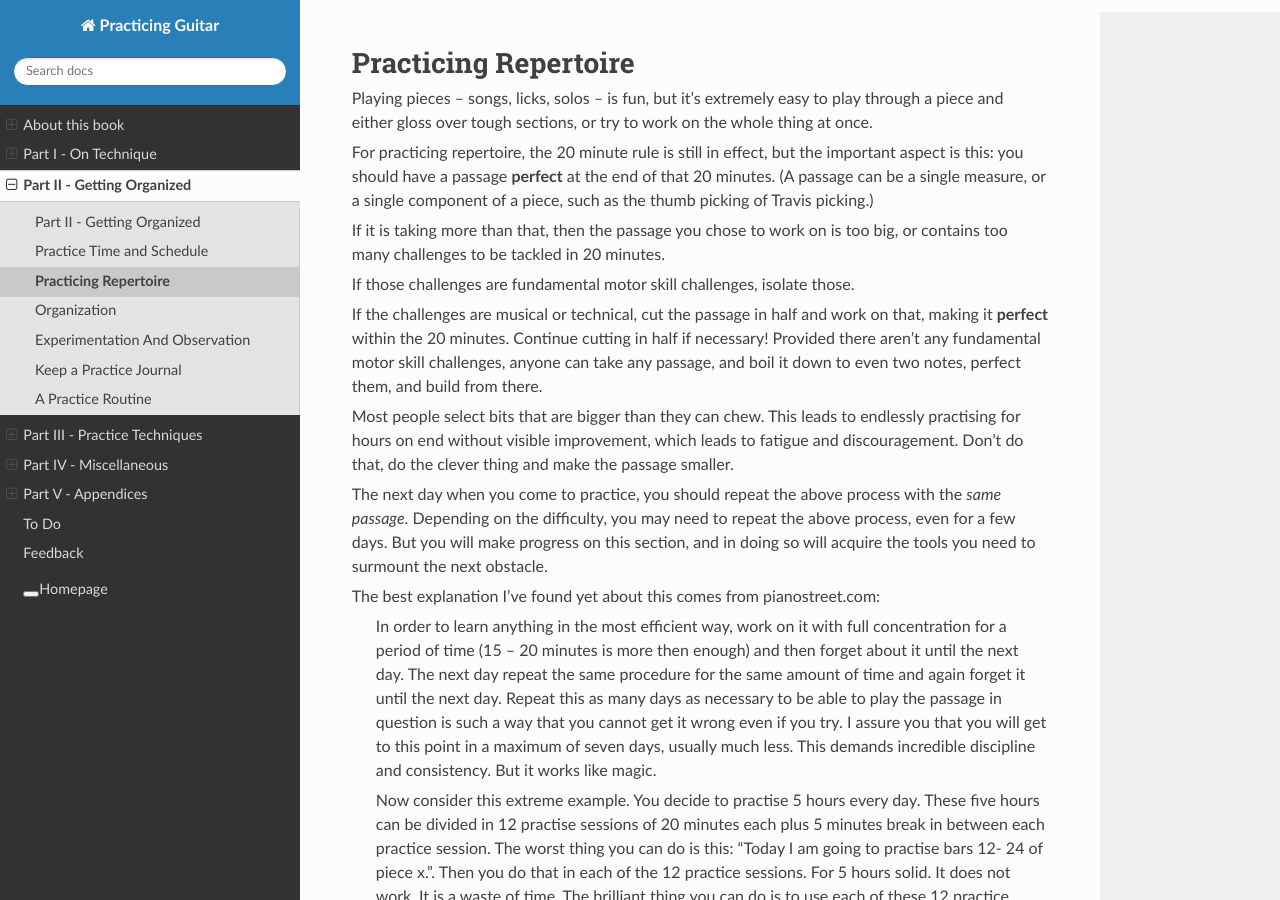
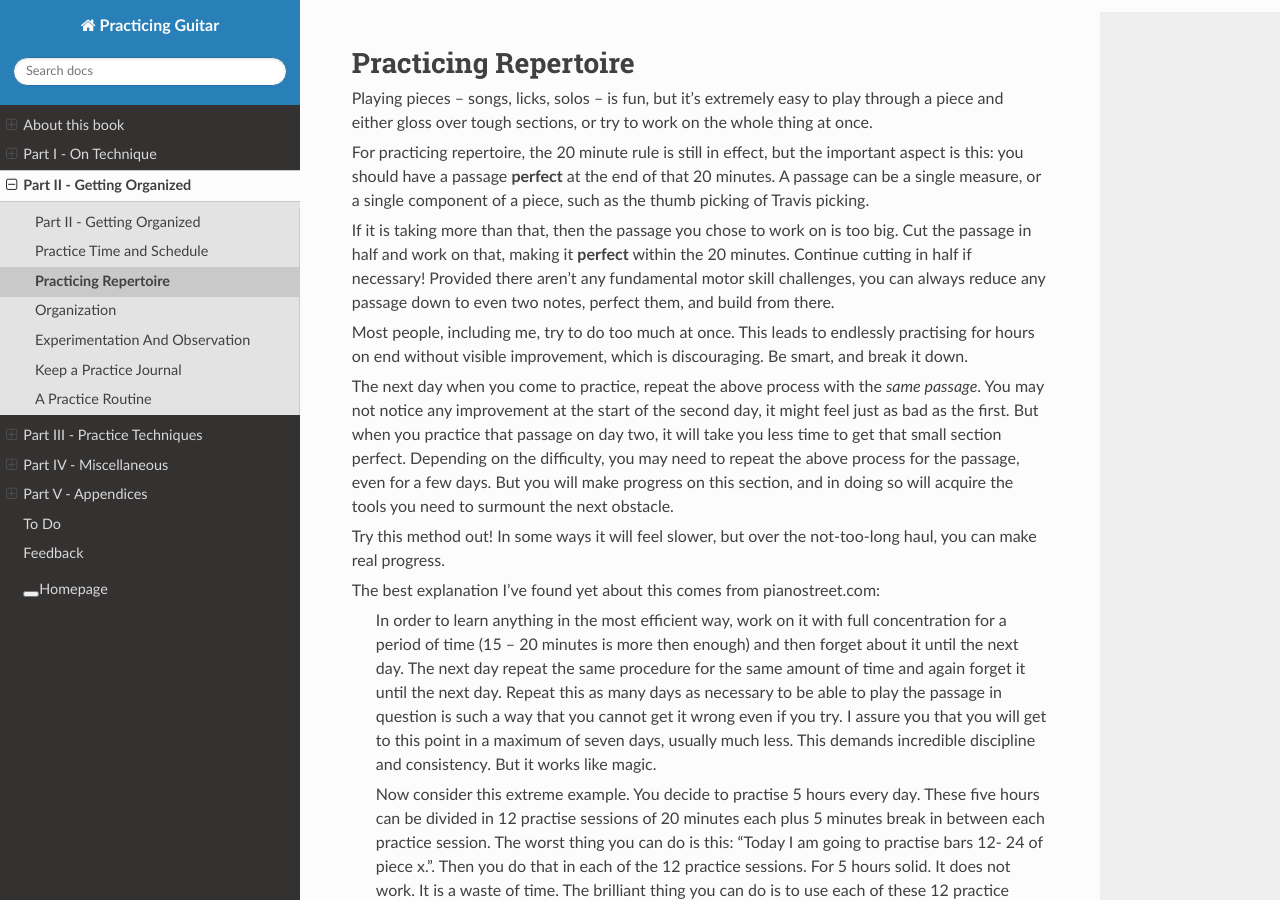
Before and after one commit to jzohrab/practicing-guitar, a Sphinx documentation site: the page built from docs/part-2-getting-organized/practicing-repertoire.rst, in a window 1280 px wide and 900 px high. Built offline with Sphinx 7.4.7 and the Read the Docs theme 2.0.0, drawn with Linux system fonts in a browser that asks for light colours; a script that is not in the unit is left out.

Commit message:
Repertoire.

```diff
--- a/docs/part-2-getting-organized/practicing-repertoire.rst
+++ b/docs/part-2-getting-organized/practicing-repertoire.rst
@@ -5,17 +5,15 @@ Practicing Repertoire
 
 Playing pieces -- songs, licks, solos -- is fun, but it's extremely easy to play through a piece and either gloss over tough sections, or try to work on the whole thing at once.
 
-For practicing repertoire, the 20 minute rule is still in effect, but the important aspect is this: you should have a passage **perfect** at the end of that 20 minutes.  (A passage can be a single measure, or a single component of a piece, such as the thumb picking of Travis picking.)
+For practicing repertoire, the 20 minute rule is still in effect, but the important aspect is this: you should have a passage **perfect** at the end of that 20 minutes.  A passage can be a single measure, or a single component of a piece, such as the thumb picking of Travis picking.
 
-If it is taking more than that, then the passage you chose to work on is too big, or contains too many challenges to be tackled in 20 minutes.
+If it is taking more than that, then the passage you chose to work on is too big.  Cut the passage in half and work on that, making it **perfect** within the 20 minutes.  Continue cutting in half if necessary!  Provided there aren't any fundamental motor skill challenges, you can always reduce any passage down to even two notes, perfect them, and build from there.
 
-If those challenges are fundamental motor skill challenges, isolate those.
+Most people, including me, try to do too much at once. This leads to endlessly practising for hours on end without visible improvement, which is discouraging.  Be smart, and break it down.
 
-If the challenges are musical or technical, cut the passage in half and work on that, making it **perfect** within the 20 minutes.  Continue cutting in half if necessary!  Provided there aren't any fundamental motor skill challenges, anyone can take any passage, and boil it down to even two notes, perfect them, and build from there.
+The next day when you come to practice, repeat the above process with the *same passage*.  You may not notice any improvement at the start of the second day, it might feel just as bad as the first.  But when you practice that passage on day two, it will take you less time to get that small section perfect.  Depending on the difficulty, you may need to repeat the above process for the passage, even for a few days.  But you will make progress on this section, and in doing so will acquire the tools you need to surmount the next obstacle.
 
-Most people select bits that are bigger than they can chew. This leads to endlessly practising for hours on end without visible improvement, which leads to fatigue and discouragement. Don't do that, do the clever thing and make the passage smaller.
-
-The next day when you come to practice, you should repeat the above process with the *same passage*.  Depending on the difficulty, you may need to repeat the above process, even for a few days.  But you will make progress on this section, and in doing so will acquire the tools you need to surmount the next obstacle.
+Try this method out!  In some ways it will feel slower, but over the not-too-long haul, you can make real progress.
 
 The best explanation I've found yet about this comes from pianostreet.com:
 
```
